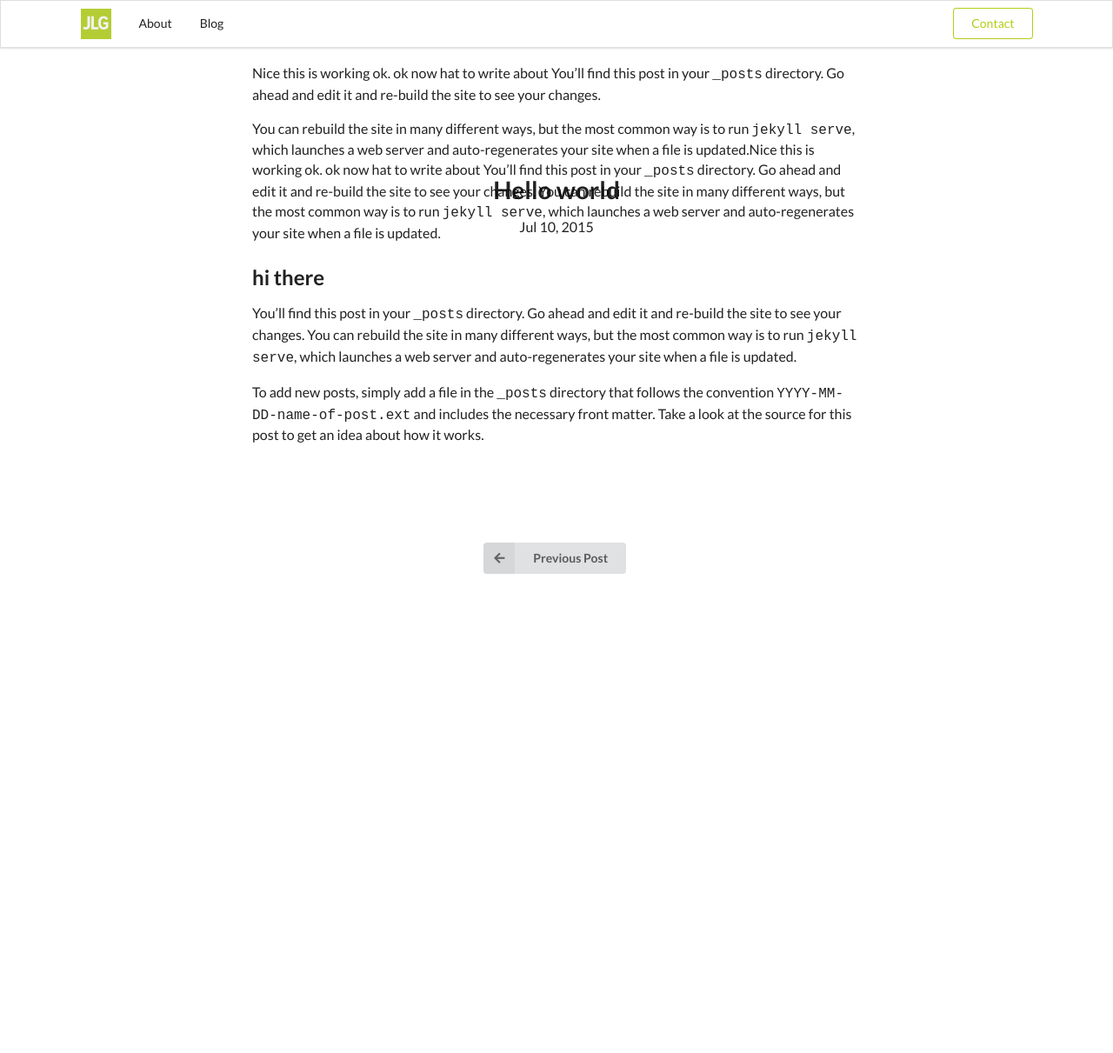
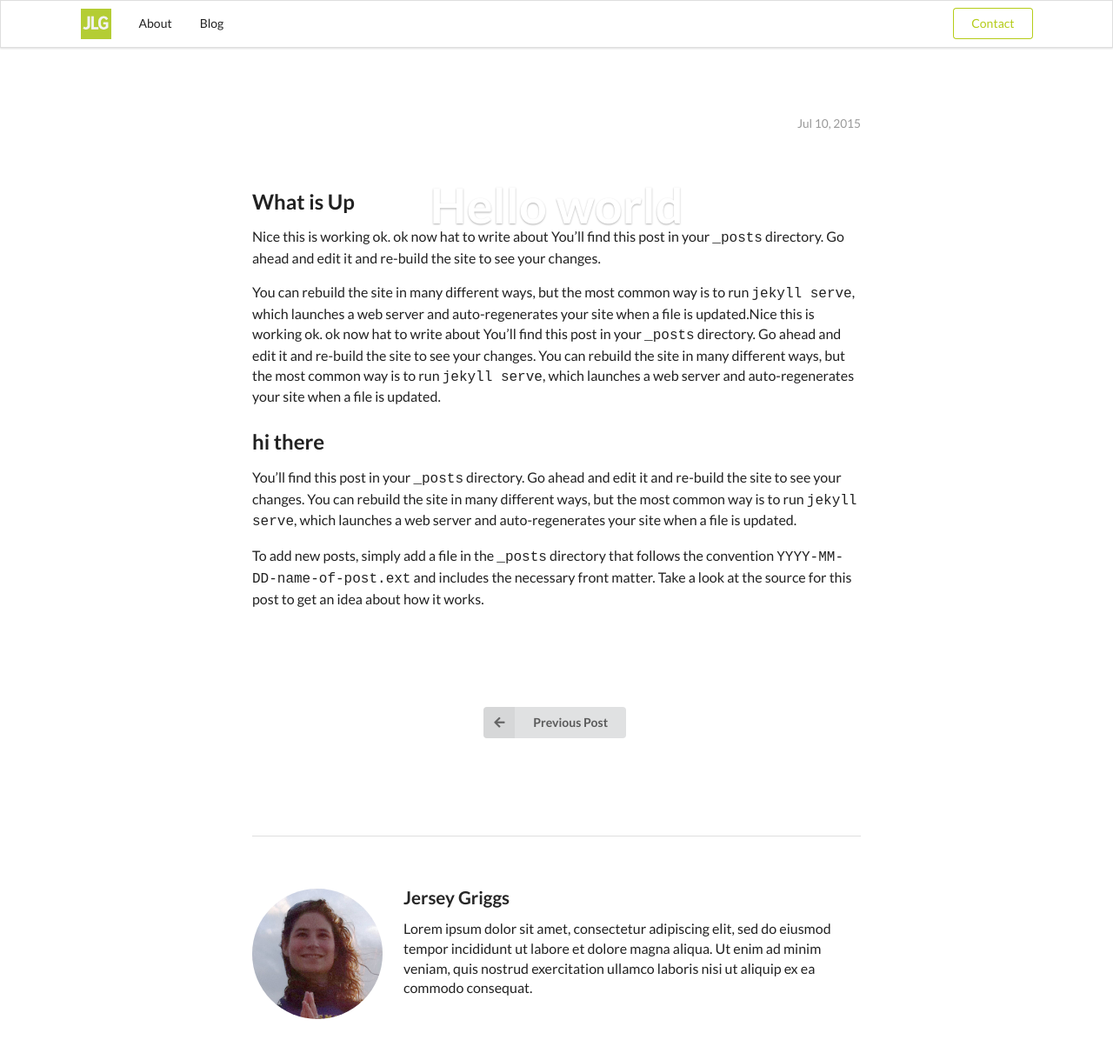
Before and after one commit to yogi-jerz/yogi-jerz.github.io, a Jekyll site: the page built from _posts/2015-07-10-hello-world.markdown, in a window 1280 px wide and 1232 px high. Shown: the top 1211 px of the window at 87% size. Built offline with Jekyll 4.4.1, drawn with Linux system fonts in a browser that asks for light colours; nearby versions of some CDN libraries.

Commit message:
author info

```diff
--- a/_layouts/post.html
+++ b/_layouts/post.html
@@ -3,7 +3,7 @@ layout: default
 ---
 <div class="ui left fixed vertical menu">
     <a class="item" href="/">
-        <img class="ui small circular bordered image" src="/images/back-warrior-square.jpg" alt="Jersey Griggs" />
+        <img class="ui small circular bordered image" src="/images/back-warrior-square.jpg" alt="Jersey Griggs"/>
     </a>
     {% if page.next %}
     <a class="item" rel="next" href="{{ page.next.url }}">Next Post <i class="right arrow icon"></i></a>
@@ -14,33 +14,59 @@ layout: default
     <a class="item" href="#">
         <h4 class="ui header">Currently Reading:</h4>
         <strong><p>{{ page.title }}</p></strong>
+
         <p>{{ page.date | date: "%b %-d, %Y" }}</p>
     </a>
 </div>
-
-<div class="parallax"  data-image="{{ page.featured-image }}" data-image-mobile="/images/stock-flower.jpg" data-cover-ratio=".5">
+<div class="parallax" data-image="{{ page.featured-image }}" data-image-mobile="/images/stock-flower.jpg"
+     data-cover-ratio=".66">
     <div class="ui text container center aligned">
         <header class="post-header">
-            <h1 class="header">{{ page.title }}</h1>
-            <p class="post-meta">{{ page.date | date: "%b %-d, %Y" }}{% if page.author %} • {{ page.author }}{% endif %}{% if page.meta %} • {{ page.meta }}{% endif %}</p>
+            <h1 class="header text-shadow">{{ page.title }}</h1>
         </header>
     </div>
 </div>
 <div class="ui text container">
     <article class="post-content">
+        <section class="section">
+            <div class="date">
+            {{ page.date | date: "%b %-d, %Y" }}
+                </div>
+        </section>
         {{ content }}
     </article>
     <div class="ui vertical stripe center aligned segment">
         {% if page.previous %}
-                <a class="ui labeled icon button" href="{{ page.previous.url }}"><i class="left arrow icon"></i>Previous Post</a>
+        <a class="ui labeled icon button" href="{{ page.previous.url }}"><i class="left arrow icon"></i>Previous
+            Post</a>
         {% endif %}
         {% if page.next %}
         <a class="ui right labeled icon button" href="{{ page.next.url }}"><i class="right arrow icon"></i>Next Post</a>
         {% endif %}
     </div>
+    <section class="section">
+        <div class="ui items">
+            <div class="item">
+                <a class="ui small circular image">
+                    <img src="{{ page.author-image }}">
+                </a>
+                <div class="content">
+                    <p class="header">
+                        {% if page.author %}
+                        {{ page.author }}
+                        {% endif%}
+                    </p>
+                    <div class="description">
+                        <p>{{ page.author-bio }}</p>
                     </div>
+                </div>
+            </div>
+        </div>
+    </section>
+</div>
+
 <script>
-    $(document).ready(function() {
+    $(document).ready(function () {
         var touch = Modernizr.touch;
         $('.parallax').imageScroll({
             imageAttribute: (touch === true) ? 'image-mobile' : 'image',
--- a/_posts/2015-07-09-welcome-to-jekyll.markdown
+++ b/_posts/2015-07-09-welcome-to-jekyll.markdown
@@ -3,8 +3,11 @@ layout: post
 title:  "Welcome to Jekyll!"
 date:   2015-07-09 21:04:37
 categories: Dogs
-featured-image: http://lorempixel.com/400/200/
+featured-image: http://unsplash.it/400/300
 description: this is a post
+author: Jersey Griggs
+author-image: /images/jersey-square.jpg
+author-bio: Lorem ipsum dolor sit amet, consectetur adipiscing elit, sed do eiusmod tempor incididunt ut labore et dolore magna aliqua. Ut enim ad minim veniam, quis nostrud exercitation ullamco laboris nisi ut aliquip ex ea commodo consequat.
 ---
 You’ll find this post in your `_posts` directory. Go ahead and edit it and re-build the site to see your changes. You can rebuild the site in many different ways, but the most common way is to run `jekyll serve`, which launches a web server and auto-regenerates your site when a file is updated.
 
--- a/_posts/2015-07-10-hello-world.markdown
+++ b/_posts/2015-07-10-hello-world.markdown
@@ -3,10 +3,13 @@ layout: post
 title:  "Hello world"
 date:   2015-07-10
 categories: cats
-featured-image: http://lorempixel.com/400/200/
+featured-image: http://placebear.com/400/300
 description: this is a post
+author: Jersey Griggs
+author-image: /images/jersey-square.jpg
+author-bio: Lorem ipsum dolor sit amet, consectetur adipiscing elit, sed do eiusmod tempor incididunt ut labore et dolore magna aliqua. Ut enim ad minim veniam, quis nostrud exercitation ullamco laboris nisi ut aliquip ex ea commodo consequat.
 ---
-
+##What is Up
 Nice this is working ok. ok now hat to write about You’ll find this post in your `_posts` directory. Go ahead and edit it and re-build the site to see your changes.
 
 You can rebuild the site in many different ways, but the most common way is to run `jekyll serve`, which launches a web server and auto-regenerates your site when a file is updated.Nice this is working ok. ok now hat to write about You’ll find this post in your `_posts` directory. Go ahead and edit it and re-build the site to see your changes. You can rebuild the site in many different ways, but the most common way is to run `jekyll serve`, which launches a web server and auto-regenerates your site when a file is updated.
--- a/_sass/_theme.scss
+++ b/_sass/_theme.scss
@@ -1,6 +1,24 @@
 .post-header {
   position: relative;
   bottom: -200px;
+}
+
+h1.header {
+  color: #ffffff;
+  font-size: 4rem;
+}
+.date {
+  display: inline-block;
+  float: right;
+  font-weight: 400;
+  font-size: .85714286em;
+  font-style: normal;
+  margin: 0 0 0 .5em;
+  padding: 0;
+  color: rgba(0,0,0,.4);
+}
+.section {
+  padding: 60px 0px;
 }
 .hidden.menu {
     display: none;
```
Lines whose indentation alone changed are shown as unchanged.
